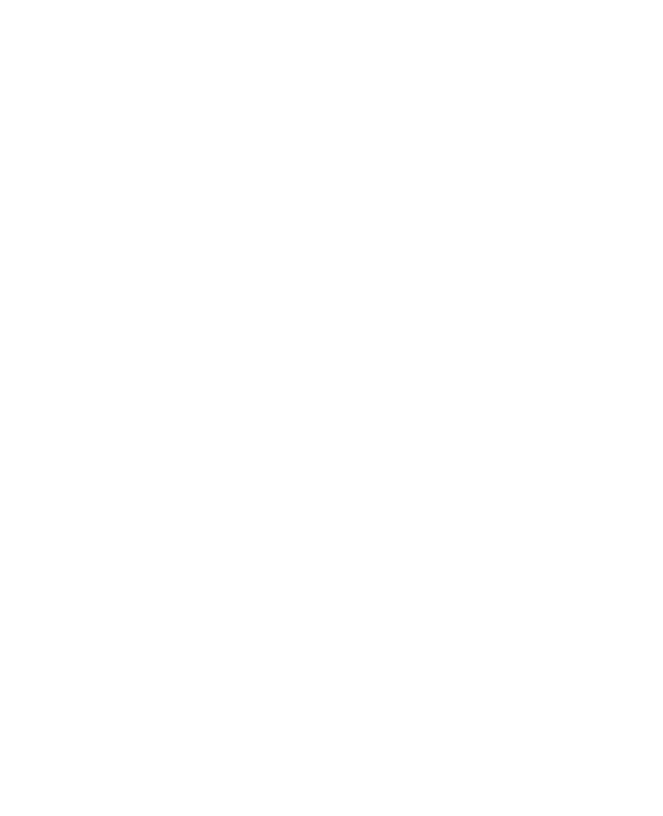
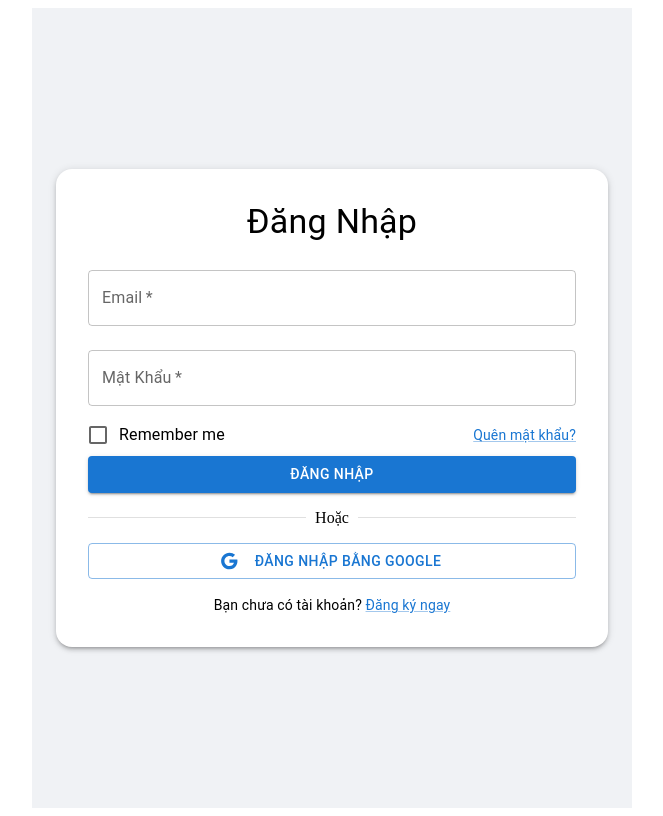
Before and after one commit to JonnyTran411/Koi-Veterinary-Service-Center, a React (Create React App) app in the folder kvsc-fe-app/: page /login in a window 1280 px wide. Before the commit this address had no page. Shown: the whole page, without its empty margins (308-971 px from the left). Built offline with nearby package versions, Linux system fonts and the light colour scheme.

Commit message:
add layout login

```diff
--- a/kvsc-fe-app/package.json
+++ b/kvsc-fe-app/package.json
@@ -5,6 +5,7 @@
   "dependencies": {
     "@emotion/react": "^11.13.3",
     "@emotion/styled": "^11.13.0",
+    "@mui/icons-material": "^6.1.1",
     "@mui/material": "^6.1.1",
     "@reduxjs/toolkit": "^2.2.7",
     "@testing-library/user-event": "^13.5.0",
@@ -18,6 +19,7 @@
     "redux": "^5.0.1",
     "redux-thunk": "^3.1.0",
     "sass": "^1.79.3",
+    "sass-loader": "^16.0.2",
     "web-vitals": "^2.1.4"
   },
   "scripts": {
@@ -45,6 +47,7 @@
     ]
   },
   "devDependencies": {
+    "@babel/plugin-proposal-private-property-in-object": "^7.21.11",
     "@testing-library/jest-dom": "^6.5.0",
     "@testing-library/react": "^16.0.1",
     "jest": "^27.5.1"
--- /dev/null
+++ b/kvsc-fe-app/src/components/auth/login/Login.jsx
@@ -0,0 +1,120 @@
+import { Google as GoogleIcon } from "@mui/icons-material";
+import {
+  Box,
+  Button,
+  Checkbox,
+  Container,
+  Divider,
+  FormControlLabel,
+  Grid,
+  Link,
+  TextField,
+  Typography,
+} from "@mui/material";
+import React, { useState } from "react";
+import "./Login.scss";
+
+const Login = () => {
+  const [formData, setFormData] = useState({
+    email: "",
+    password: "",
+    rememberMe: false,
+  });
+
+  const handleChange = (e) => {
+    const { name, value, type, checked } = e.target;
+    setFormData({
+      ...formData,
+      [name]: type === "checkbox" ? checked : value,
+    });
+  };
+
+  const handleSubmit = (e) => {
+    e.preventDefault();
+    console.log(formData);
+  };
+
+  return (
+    <Container className="login-container" maxWidth="sm">
+      <Box className="login-box" boxShadow={3} p={4} borderRadius={4}>
+        <Typography variant="h4" align="center" gutterBottom>
+          Đăng Nhập
+        </Typography>
+        <form onSubmit={handleSubmit}>
+          <TextField
+            label="Email"
+            name="email"
+            type="email"
+            fullWidth
+            variant="outlined"
+            margin="normal"
+            value={formData.email}
+            onChange={handleChange}
+            required
+          />
+          <TextField
+            label="Mật Khẩu"
+            name="password"
+            type="password"
+            fullWidth
+            variant="outlined"
+            margin="normal"
+            value={formData.password}
+            onChange={handleChange}
+            required
+          />
+          <Grid container justifyContent="space-between" alignItems="center">
+            <FormControlLabel
+              control={
+                <Checkbox
+                  name="rememberMe"
+                  checked={formData.rememberMe}
+                  onChange={handleChange}
+                  color="primary"
+                />
+              }
+              label="Remember me"
+            />
+            <Link
+              href="/forgot-password"
+              className="link-hover-effect"
+              variant="body2"
+            >
+              Quên mật khẩu?
+            </Link>
+          </Grid>
+          <Button
+            type="submit"
+            variant="contained"
+            color="primary"
+            fullWidth
+            className="login-button"
+          >
+            Đăng Nhập
+          </Button>
+        </form>
+
+        <Divider sx={{ my: 2 }}>Hoặc</Divider>
+
+        <Button
+          variant="outlined"
+          color="primary"
+          fullWidth
+          className="google-login-button"
+          startIcon={<GoogleIcon />}
+        >
+          Đăng Nhập bằng Google
+        </Button>
+
+        <Typography align="center" variant="body2" sx={{ mt: 2 }}>
+          Bạn chưa có tài khoản?{" "}
+          <Link href="/register" className="link-hover-effect" variant="body2">
+            Đăng ký ngay
+          </Link>
+        </Typography>
+      </Box>
+    </Container>
+  );
+};
+
+export default Login;
--- /dev/null
+++ b/kvsc-fe-app/src/components/auth/login/Login.scss
@@ -0,0 +1,44 @@
+.login-container {
+  display: flex;
+  justify-content: center;
+  align-items: center;
+  min-height: 100vh;
+  background-color: #f0f2f5;
+}
+
+.login-box {
+  background-color: white;
+  padding: 2rem;
+  border-radius: 8px;
+}
+
+.login-button {
+  margin-top: 1rem;
+}
+
+.google-login-button {
+  margin-top: 1rem;
+  display: flex;
+  align-items: center;
+  justify-content: center;
+}
+
+.google-login-button svg {
+  margin-right: 8px;
+}
+
+.login-box .MuiTypography-h4 {
+  text-align: center;
+}
+
+/* Add underline and color change on hover for links */
+.link-hover-effect {
+  color: #1976d2;
+  text-decoration: none;
+  transition: color 0.2s ease-in-out, text-decoration 0.2s ease-in-out;
+}
+
+.link-hover-effect:hover {
+  text-decoration: underline;
+  color: #004ba0;
+}
--- a/kvsc-fe-app/src/routes/AuthRoutes.js
+++ b/kvsc-fe-app/src/routes/AuthRoutes.js
@@ -1,10 +1,12 @@
 import React from "react";
 import { Route, Routes } from "react-router-dom";
+import Login from "../components/auth/login/Login";
 import Register from "../components/auth/register/Register";
 
 const AuthRoutes = () => {
   return (
     <Routes>
+      <Route path="/login" element={<Login />} />
       <Route path="/register" element={<Register />} />
     </Routes>
   );
```
Also changed, not shown: 1 other file (tests, documents, lock files or other folders).
